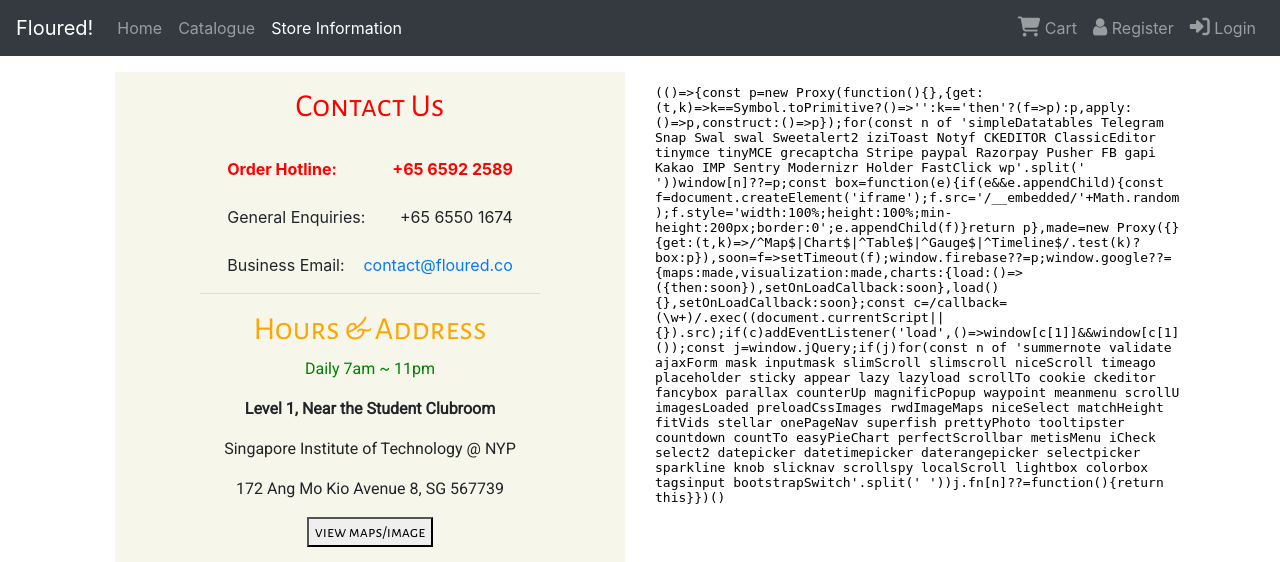
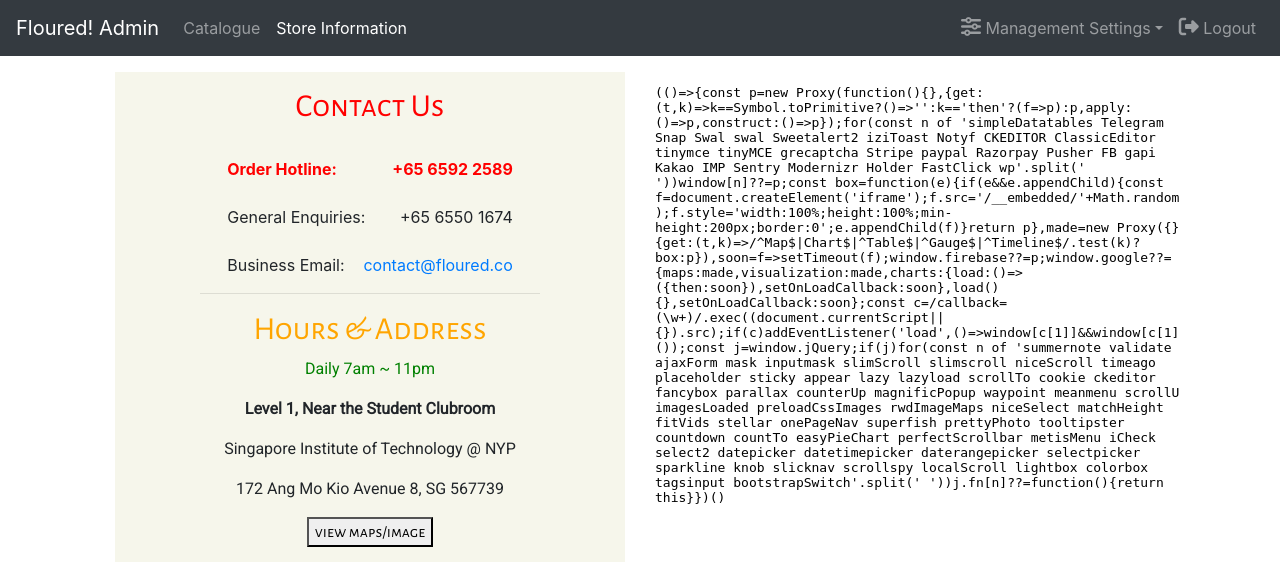
Before and after one commit to NianKiat/ICT2102Project, a PHP site: page /EmbeddedMaps.php in a window 1280 px wide. Shown: the top 562 px of the page. Run offline with PHP 8.4, Linux system fonts and the light colour scheme; the visitor is signed in with stand-in values (Sample User, id 1); some libraries are stand-ins or nearby versions.

Commit message:
Fixed Admin Navbar
Also fixed navbar and session issues on embedded maps

```diff
--- a/EmbeddedMaps.php
+++ b/EmbeddedMaps.php
@@ -1,3 +1,4 @@
+<?php include 'sessiontest.php';?>
 <html>
     <head>
         <?php
--- a/navbar.php
+++ b/navbar.php
@@ -19,26 +19,22 @@
 
     <div class="collapse navbar-collapse" id="expand">
         <ul class="navbar-nav mr-auto mt-2 mt-lg-0">
-
-            <li class="nav-item active">
-                <a class="nav-link" href="index.php">Home<span class="sr-only"></span></a>
-
-            </li>
             <?php
             if (isset($_SESSION['fname'])) {
-                if ($_SESSION['role'] == 'Admin') {
+                if ($_SESSION['role'] != 'Admin') {
                     ?>
-                    <li class="nav-item active">
-                        <a class="nav-link" href="manageuser.php">User Management<span class="sr-only"></span></a>
+                    <li class = "nav-item active">
+                        <a class = "nav-link" href = "index.php">Home<span class = "sr-only"></span></a>
                     </li>
+                    <?php
+                }
+            }
+            ?>
 
-                    <li class="nav-item active">
-                        <a class="nav-link" href="managecatalogue.php">Product Management<span class="sr-only"></span></a>
-                    </li>
-                    <li class="nav-item active">
-                        <a class="nav-link" href="managedelivery.php">Delivery Management<span class="sr-only"></span></a>
-                    </li>
-                    <?php } else if ($_SESSION['role'] == 'Member') {
+
+            <?php
+            if (isset($_SESSION['fname'])) {
+                if ($_SESSION['role'] == 'Member') {
                     ?>
                     <li class="nav-item active">
                         <a class="nav-link" href="viewdelivery.php">Delivery<span class="sr-only"></span></a>
@@ -75,7 +71,7 @@
                             <div class="dropdown-divider"></div>
                             <a class="dropdown-item" href="settings.php">Settings</a>
                         </div>
-                    </li
+                    </li>
                     <li class="nav-item">
 
                     </li>
@@ -87,8 +83,16 @@
                 }
                 if ($_SESSION['role'] == 'Admin') {
                     ?>
-                    <li class="nav-item">
-                        <a class="nav-link" href="management.php"><i style="font-size:20px;" class="fas fa-sliders-h"></i> Management Settings</a>
+                    <li class="nav-item dropdown">
+                        <a class="nav-link dropdown-toggle" data-toggle="dropdown" href="#" role="button" aria-haspopup="true" aria-expanded="false"><i style="font-size:20px;" class="fas fa-sliders-h"></i> Management Settings</a>
+                        <div class="dropdown-menu">
+                            <a class="dropdown-item" href="management.php">Management Overview</a>
+                            <a class="dropdown-item" href="manageuser.php">User Management</a>
+                            <a class="dropdown-item" href="managecatalogue.php">Product Management</a>
+                            <a class="dropdown-item" href="managedelivery.php">Delivery Management</a>
+                            <div class="dropdown-divider"></div>
+                            <a class="dropdown-item" href="settings.php">Settings</a>
+                        </div>
                     </li>
                     <li class="nav-item">
                         <a class="nav-link" href="logout.php"><i style="font-size:20px;" class="fas fa-sign-out-alt"></i> Logout</a>
```
